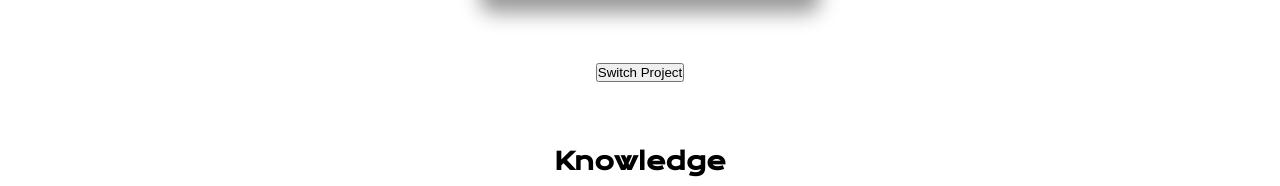
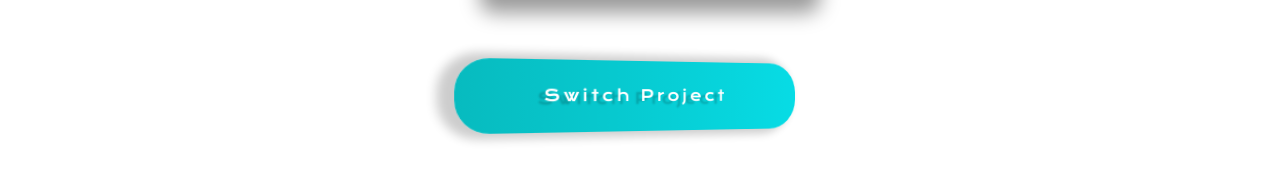
Before and after one commit to Jp-sorrentino/Portfolio, a plain HTML site: page index.html in a window 1280 px wide. Shown: the part 1327-1513 px from the top of the page. Drawn offline with nearby package versions, Linux system fonts and the light colour scheme.

Commit message:
Update index.html

```diff
--- a/index.html
+++ b/index.html
@@ -87,7 +87,7 @@
       </section>
       <div id="button-pj">
         <div>
-          <button onclick="mudarImagem()" type= button id="btn2" >Switch Project</button>
+          <button onclick="mudarImagem()" type= button id="btn" >Switch Project</button>
         </div>
       </div>
 
```
